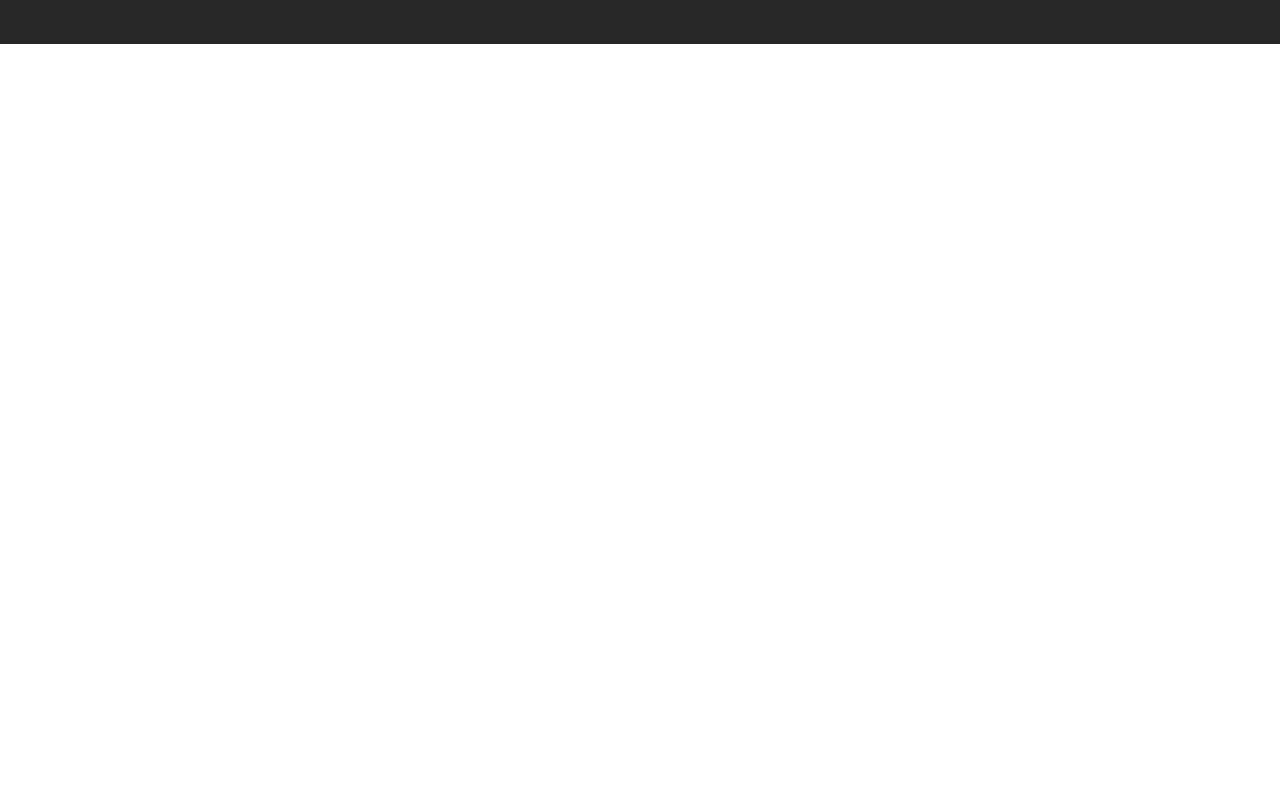
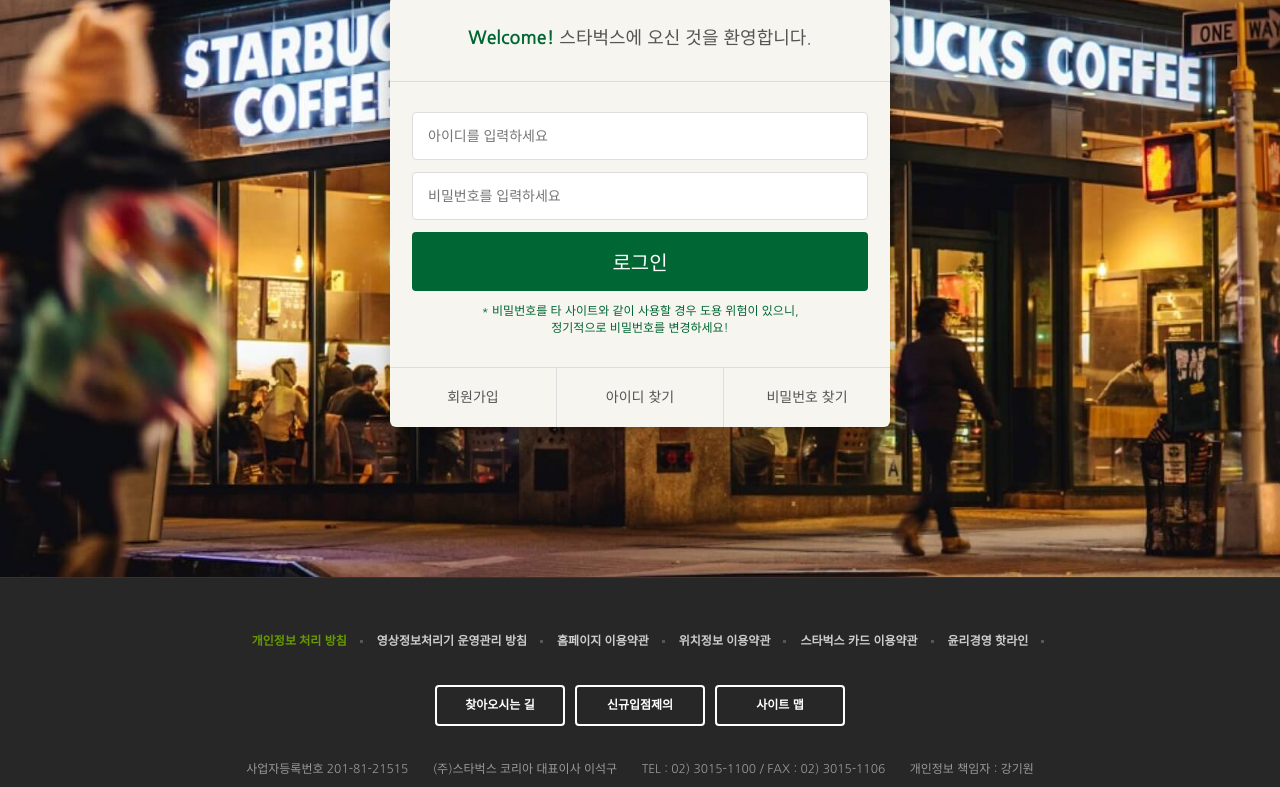
Before and after one commit to wlsgud96/starbucks, a plain HTML site: page signin/index.html in a window 1280 px wide. Shown: the part 290-1077 px from the top of the page. Before the commit the page ends 800 px from the top, so only its background shows below. Drawn offline with nearby package versions, Linux system fonts and the light colour scheme.

Commit message:
로그인 페이지 완성

```diff
--- /dev/null
+++ b/css/signin.css
@@ -0,0 +1,79 @@
+.signin{
+  margin-top: 120px;
+  padding: 100px 0 150px;
+  background-image: url("../images/signin_bg.jpg");
+  background-repeat: no-repeat;
+  background-position: center;
+  background-attachment: fixed;
+  background-size: cover;
+}
+.signin h1{
+  color: #fff;
+  font-size: 30px;
+  font-weight: 700;
+  text-align: center;
+  margin-bottom: 24px;
+}
+.signin__card{
+  width: 500px;
+  margin: 0 auto;
+  border-radius: 6px;
+  background-color: #f6f5f0;
+  box-shadow: 2px 2px 20px rgba(0,0,0,.3);
+  color: #555;
+}
+.signin__card h2{
+  padding: 30px;
+  font-size: 18px;
+  text-align: center;
+  border-bottom: 1px solid #ddd;
+}
+.signin__card h2 strong{
+  font-weight: 700;
+  color: #006633;
+}
+.signin__card form{
+  padding: 30px 22px;
+}
+.signin__card form input{
+  width: 100%;
+  margin-bottom: 12px;
+  padding: 15px;
+  border: 1px solid #ddd;
+  border-radius: 4px;
+  outline: none;
+  box-sizing: border-box;
+  font-size: 14px;
+}
+/* [] 속성 선택자 */
+.signin__card form [type="submit"]{
+  background-color: #006633;
+  border: none;
+  color: #fff;
+  font-size: 20px;
+  cursor: pointer;
+}
+.signin__card form p{
+  font-size: 12px;
+  color: #006633;
+  text-align: center;
+}
+.signin__card .actions{
+  display: flex;
+  border-top: 1px solid #ddd;
+}
+.signin__card .actions a{
+  flex-grow: 1;
+  flex-basis: 0;
+  text-align: center;
+  padding: 20px;
+  color: #555;
+  font-size: 14px;
+  border-right: 1px solid #ddd;
+}
+.signin__card .actions a:last-child{
+  border-right: none;
+}
+.signin__card .actions a:hover{
+  text-decoration: underline;
+}
--- a/signin/index.html
+++ b/signin/index.html
@@ -28,6 +28,7 @@
 
   <link href="https://fonts.googleapis.com/icon?family=Material+Icons" rel="stylesheet">
   <link rel="stylesheet" href="../css/common.css" />
+  <link rel="stylesheet" href="../css/signin.css" />
 
   <script defer src="../js/common.js"></script>
 </head>
@@ -367,7 +368,24 @@
 
   <!-- SIGNIN -->
   <section class="signin">
-
+    <h1>로그인</h1>
+    <div class="signin__card">
+      <h2> <strong>Welcome!</strong> 스타벅스에 오신 것을 환영합니다.</h2>
+      <form>
+        <input type="text" placeholder="아이디를 입력하세요"/>
+        <input type="password" placeholder="비밀번호를 입력하세요"/>
+        <input type="submit" value="로그인"/>
+        <p>
+          * 비밀번호를 타 사이트와 같이 사용할 경우 도용 위험이 있으니, <br/>
+          정기적으로 비밀번호를 변경하세요!
+        </p>
+      </form>
+      <div class="actions">
+        <a href="javascript:void(0)">회원가입</a>
+        <a href="javascript:void(0)">아이디 찾기</a>
+        <a href="javascript:void(0)">비밀번호 찾기</a>
+      </div>
+    </div>
   </section>
 
   <!-- FOOTER -->
```
